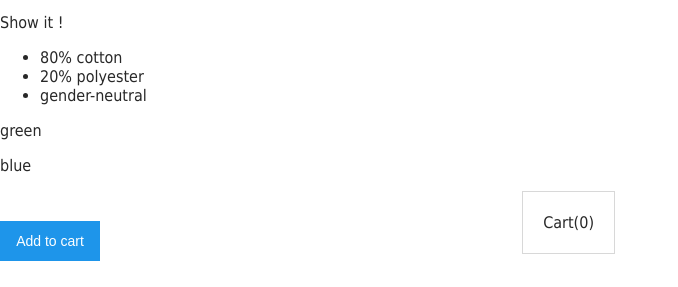
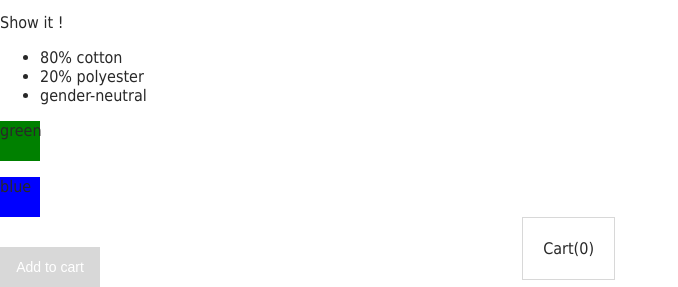
Before and after one commit to NOCTLJRNE/VueMastery, a plain HTML site: page Intro to VueJS/index.html in a window 1280 px wide. Shown: the part 647-934 px from the top of the page, without its empty margins (0-678 px from the left). Before the commit the page ends 908 px from the top, so only its background shows below. Drawn offline with nearby package versions, Linux system fonts and the light colour scheme.

Commit message:
Class & Style Binding

```diff
--- a/Intro to VueJS/index.html
+++ b/Intro to VueJS/index.html
@@ -23,12 +23,24 @@
         <ul>
           <li v-for="_detail in details">{{ _detail }}</li>
         </ul>
-        <div v-for="_variant in variants">
-          <p @mouseover="updateProduct(_variant.image)">
+        <div
+          v-for="_variant in variants"
+          :key="_variant.id"
+          class="color-box"
+          :style="{backgroundColor: _variant.color}"
+          @mouseover="updateProduct(_variant.image)"
+        >
+          <p>
             {{ _variant.color }}
           </p>
         </div>
-        <button v-on:click="addToCart">Add to cart</button>
+        <button
+          v-on:click="addToCart"
+          :disabled="!inStock"
+          :class="[ inStock ? '' : 'disabledButton', 'errorClass' ]"
+        >
+          Add to cart
+        </button>
         <div class="cart">
           <p>Cart({{ cart }})</p>
         </div>
--- a/Intro to VueJS/main.js
+++ b/Intro to VueJS/main.js
@@ -3,6 +3,7 @@ var app = new Vue({
   data: {
     product: "Socks",
     image: "./assets/vmSocks-green-onWhite.jpg",
+    inStock: false,
     inventory: 5,
     isShow: true,
     details: ["80% cotton", "20% polyester", "gender-neutral"],
```
